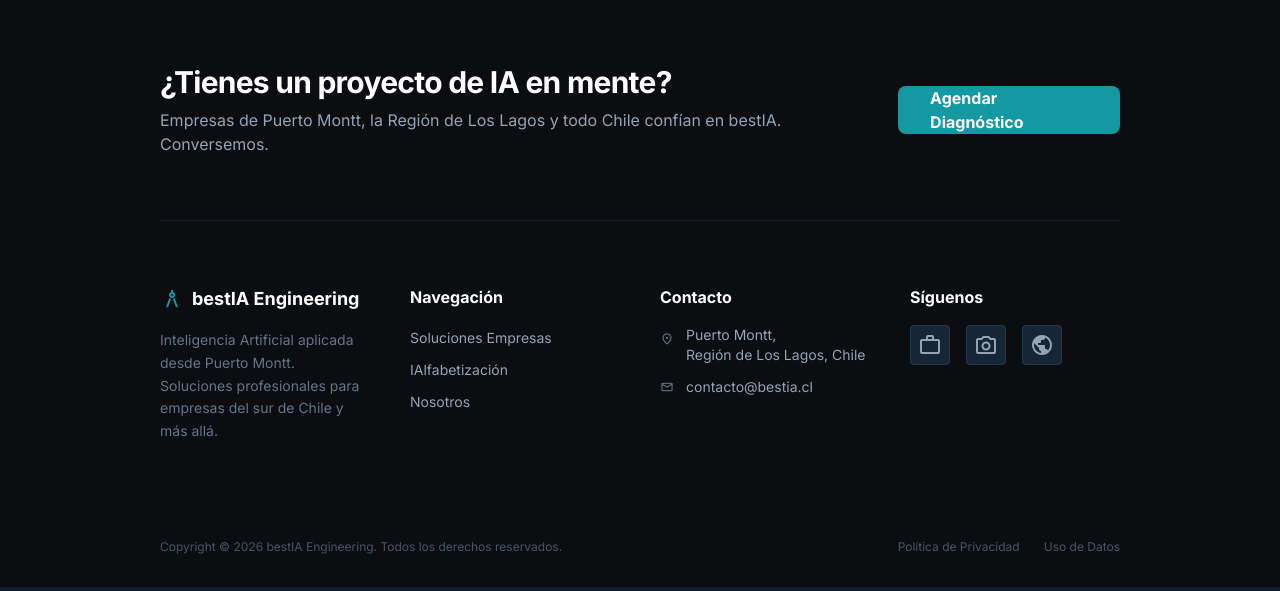
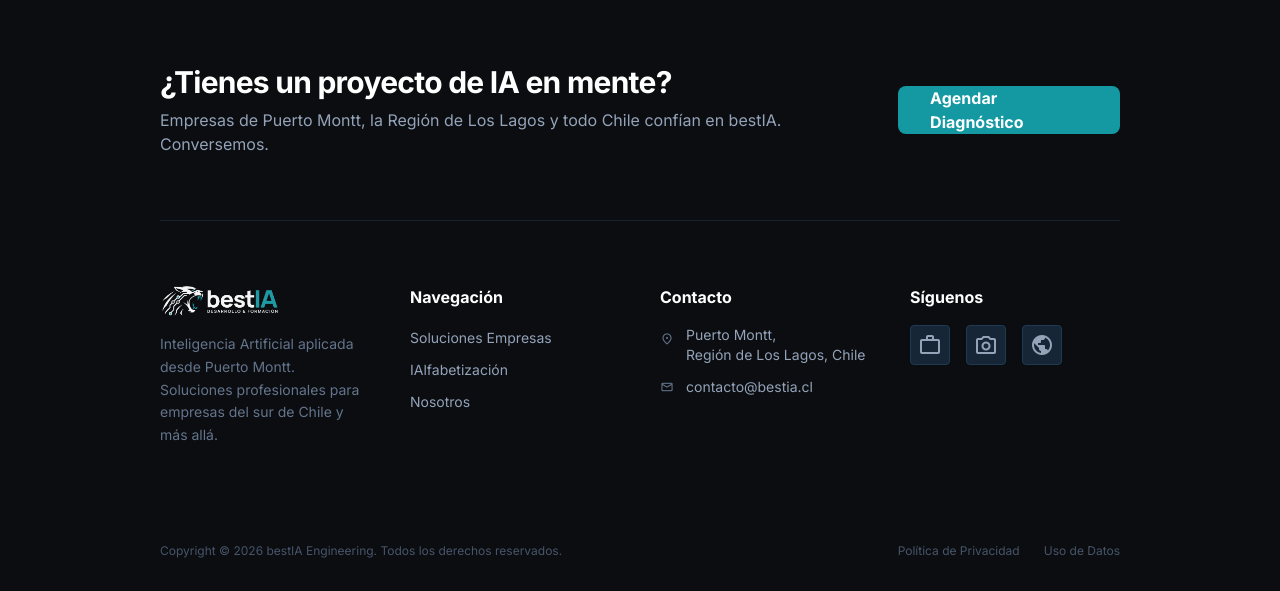
Before and after one commit to garzaazul/bestia-web, a Django app: page /chat/ in a window 1280 px wide. Shown: the part 1061-1652 px from the top of the page. Run offline with Django 5.2, Linux system fonts and the light colour scheme; data comes from the database, SQL or seed files in the repository; data that the repository does not hold is empty; some libraries are stand-ins or nearby versions.

Commit message:
Update footer logo to use uploaded image

```diff
--- a/templates/partials/_footer.html
+++ b/templates/partials/_footer.html
@@ -1,3 +1,4 @@
+{% load static %}
 <!-- Footer -->
 <footer class="bg-[#0b0d11] border-t border-border-dark pt-16 pb-8" id="contacto">
     <div class="px-4 md:px-10 lg:px-40 flex justify-center">
@@ -21,8 +22,7 @@
             <div class="grid grid-cols-1 md:grid-cols-2 lg:grid-cols-4 gap-10">
                 <div class="flex flex-col gap-4">
                     <div class="flex items-center gap-2 text-white">
-                        <span class="material-symbols-outlined text-primary">architecture</span>
-                        <span class="font-bold text-lg">bestIA Engineering</span>
+                        <img src="{% static 'img/logo-bestia.png' %}" alt="bestIA Engineering" class="h-8 w-auto">
                     </div>
                     <p class="text-slate-500 text-sm leading-relaxed">
                         Inteligencia Artificial aplicada desde Puerto Montt. Soluciones profesionales para empresas del
```
